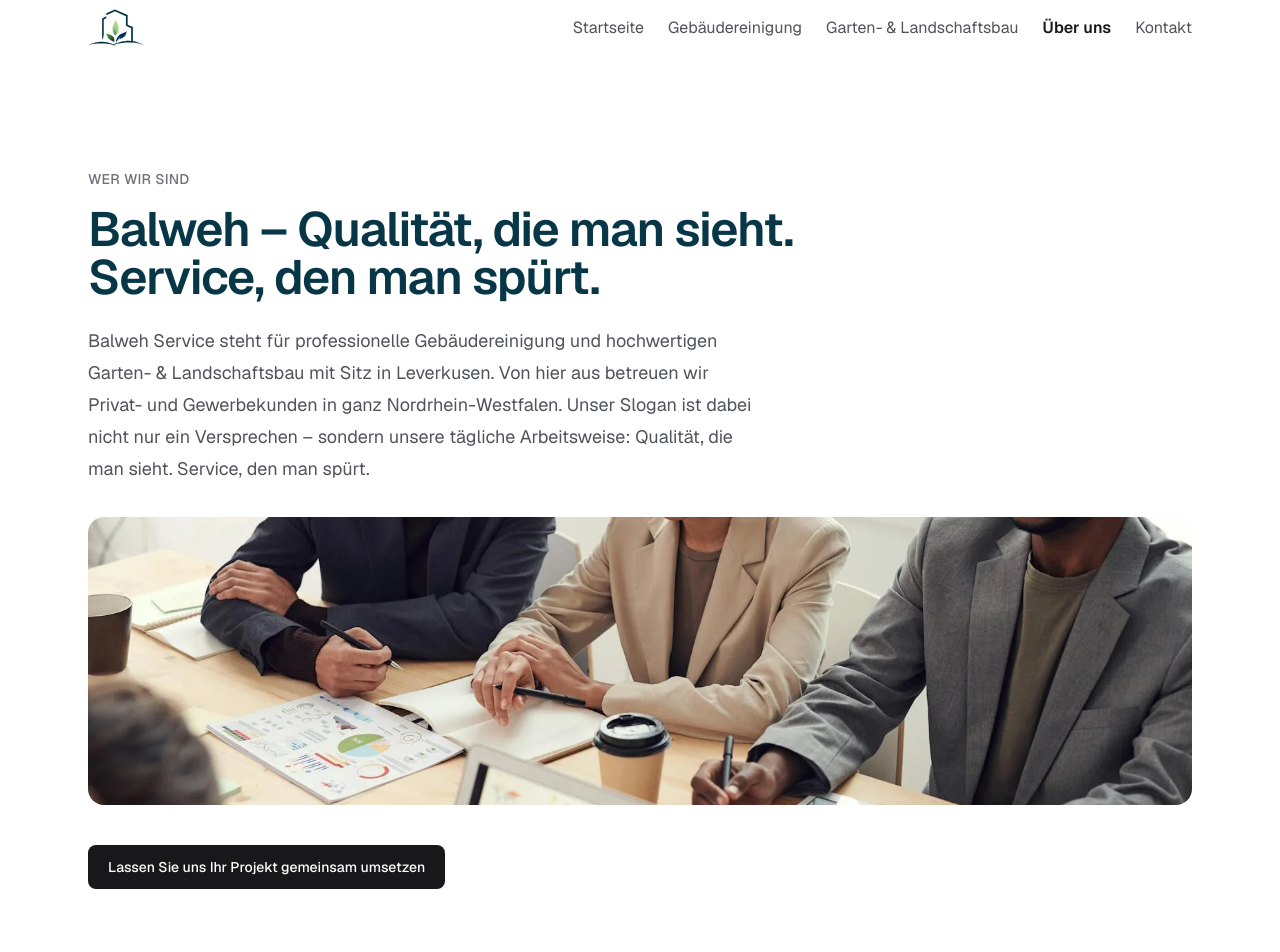
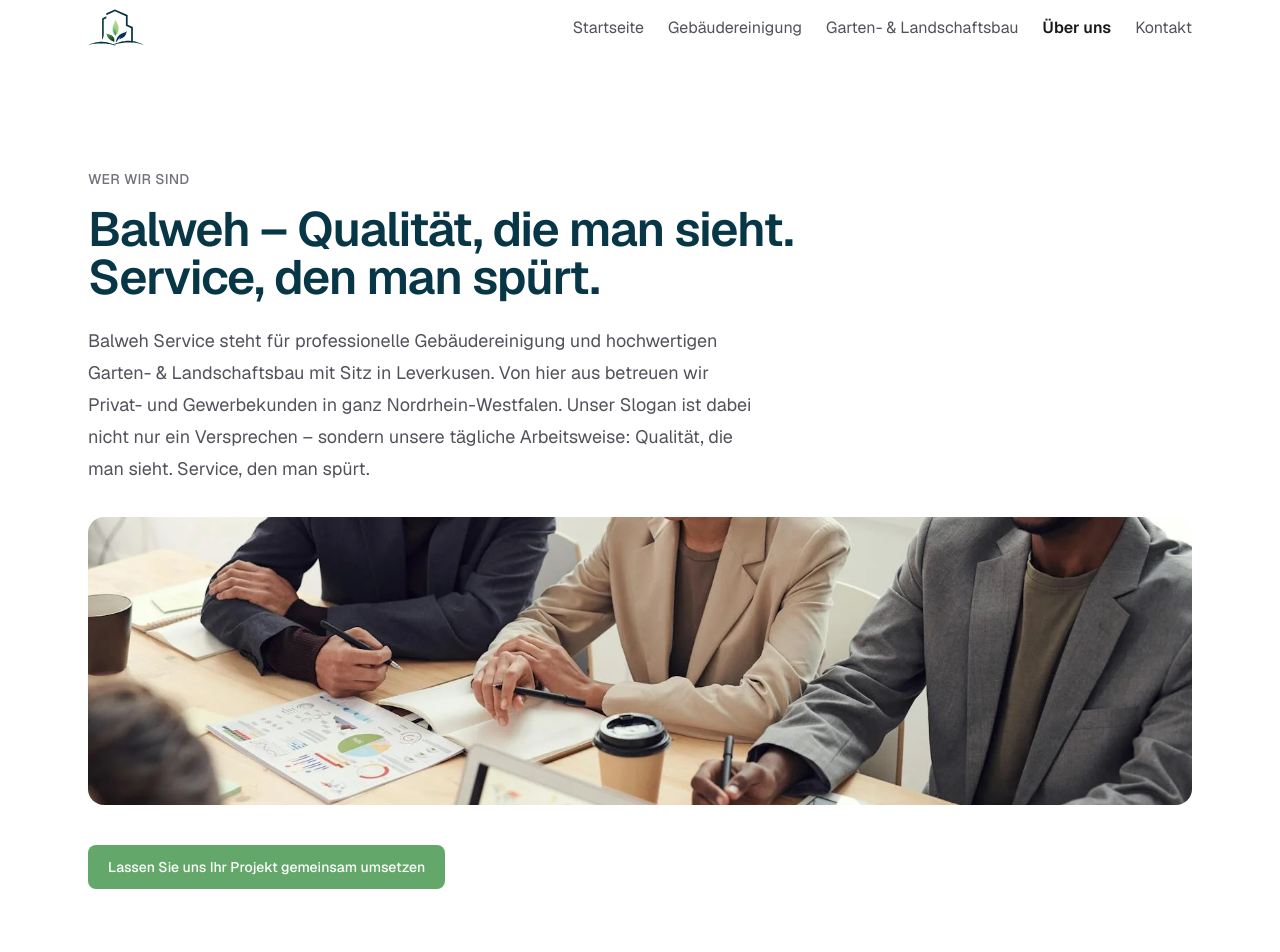
Before and after one commit to andonovnik/balweh-website, a Next.js app: page /ueber-uns in a window 1280 px wide. Shown: the top 952 px of the page. Built offline with nearby package versions, Linux system fonts and the light colour scheme.

Commit message:
add brand secondary color

```diff
--- a/app/garten-landschaftsbau/page.tsx
+++ b/app/garten-landschaftsbau/page.tsx
@@ -44,7 +44,7 @@
         <div className="mt-10 flex flex-col gap-3 sm:flex-row">
           <a
             href="/kontakt"
-            className="inline-flex items-center justify-center rounded-lg bg-zinc-900 px-5 py-3 text-sm font-medium text-white hover:bg-zinc-800"
+            className="inline-flex items-center justify-center rounded-lg bg-brand-secondary px-5 py-3 text-sm font-medium text-white hover:bg-brand-secondary/90"
           >
             Jetzt unverbindlich beraten lassen
           </a>
--- a/app/gebaeudereinigung/page.tsx
+++ b/app/gebaeudereinigung/page.tsx
@@ -45,7 +45,7 @@
         <div className="mt-10 flex flex-col gap-3 sm:flex-row">
           <a
             href="/kontakt"
-            className="inline-flex items-center justify-center rounded-lg bg-zinc-900 px-5 py-3 text-sm font-medium text-white hover:bg-zinc-800"
+            className="inline-flex items-center justify-center rounded-lg bg-brand-secondary px-5 py-3 text-sm font-medium text-white hover:bg-brand-secondary/90"
           >
             Jetzt unverbindliches Angebot anfordern
           </a>
--- a/app/globals.css
+++ b/app/globals.css
@@ -4,6 +4,7 @@
   --background: #ffffff;
   --foreground: #171717;
   --brand-primary: #073646;
+  --brand-secondary: #63a86a;
 }
 
 @theme inline {
@@ -11,6 +12,7 @@
   --color-background: var(--background);
   --color-foreground: var(--foreground);
   --color-brand-primary: var(--brand-primary);
+  --color-brand-secondary: var(--brand-secondary);
   --font-sans: var(--font-geist-sans);
   --font-mono: var(--font-geist-mono);
 }
--- a/app/ueber-uns/page.tsx
+++ b/app/ueber-uns/page.tsx
@@ -42,7 +42,7 @@
         <div className="mt-10 flex flex-col gap-3 sm:flex-row">
           <a
             href="/kontakt"
-            className="inline-flex items-center justify-center rounded-lg bg-zinc-900 px-5 py-3 text-sm font-medium text-white hover:bg-zinc-800"
+            className="inline-flex items-center justify-center rounded-lg bg-brand-secondary px-5 py-3 text-sm font-medium text-white hover:bg-brand-secondary/90"
           >
             Lassen Sie uns Ihr Projekt gemeinsam umsetzen
           </a>
```
